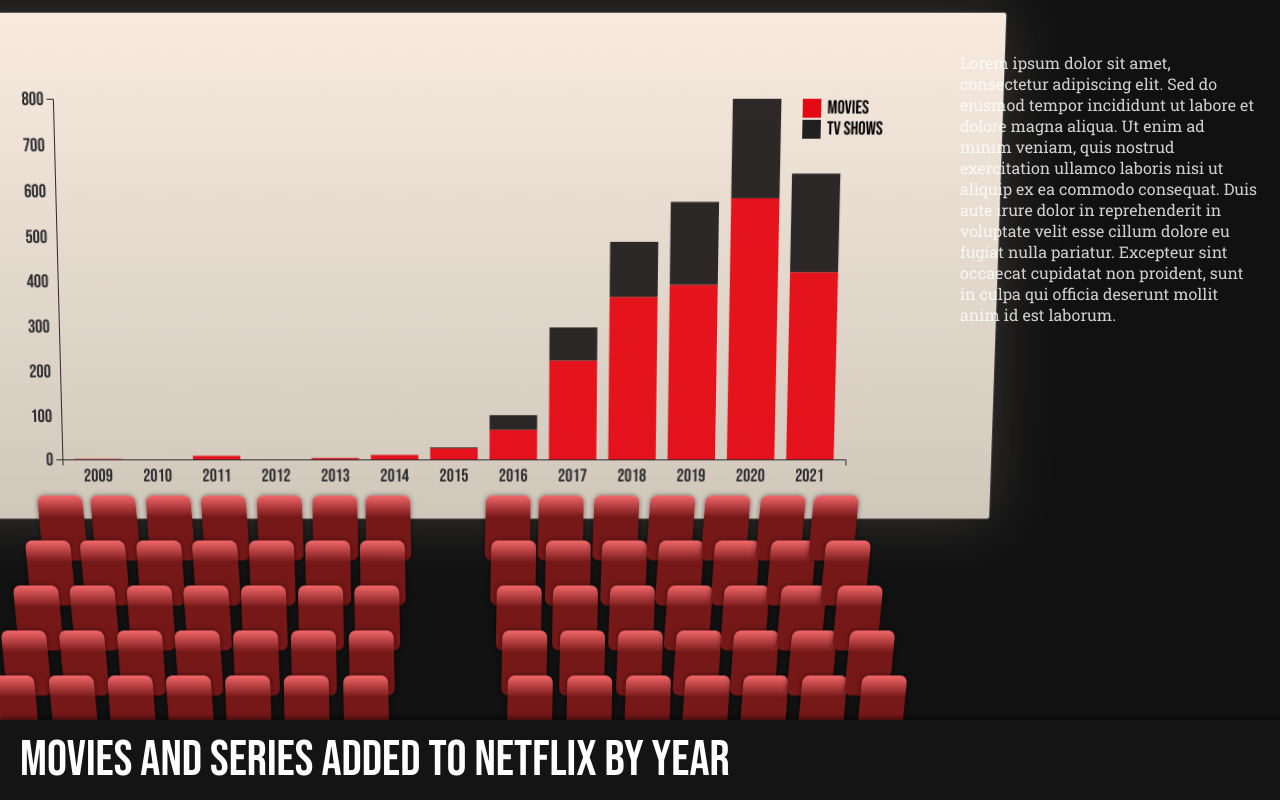
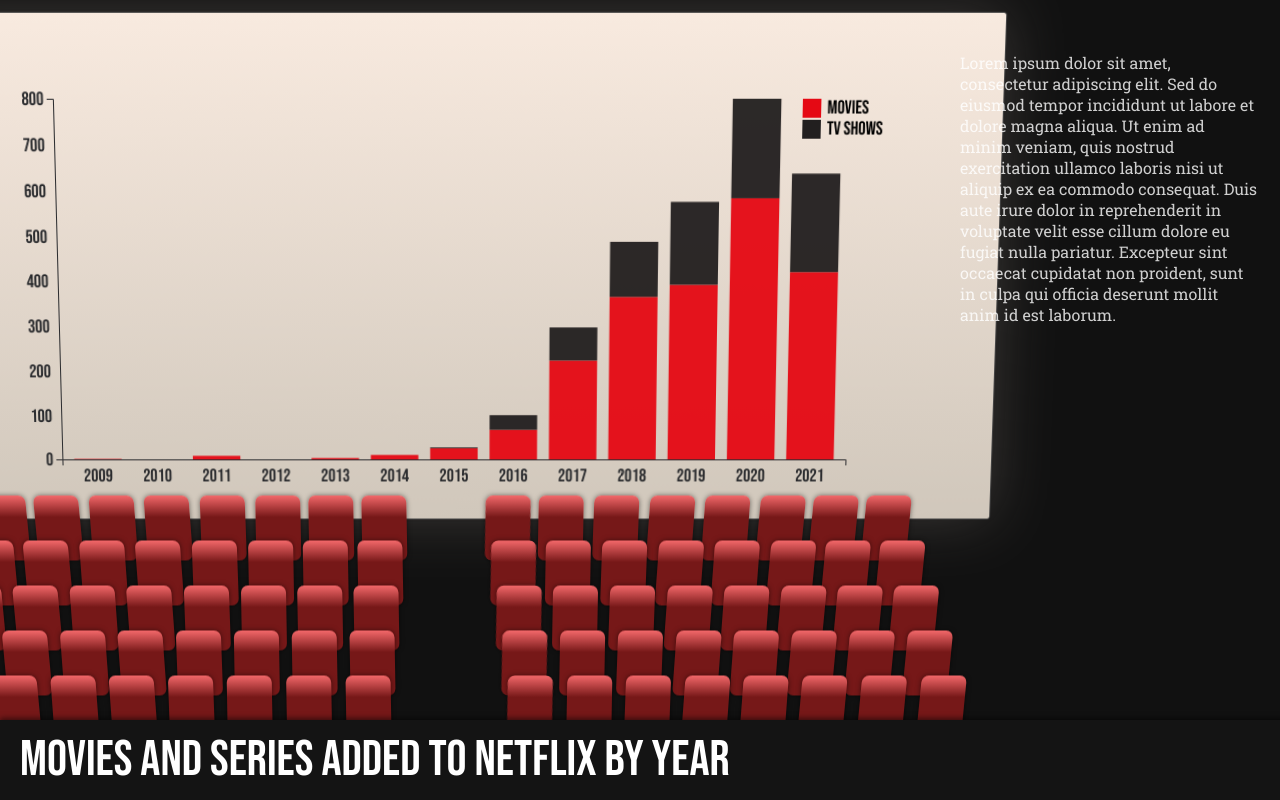
Before and after one commit to iTzxMigz/INF8808-H25-projet-20, a website built with Parcel: page src/index.html in a window 1280 px wide. Built offline with nearby package versions, Linux system fonts and the light colour scheme; files whose address does not match are found by name.

Commit message:
new seats row

```diff
--- a/src/assets/style.css
+++ b/src/assets/style.css
@@ -257,6 +257,13 @@
       transform: skew(8deg);
     }
   }
+  .row-8 {
+    transform: skew(-5deg);
+
+    .seat {
+      transform: skew(6deg);
+    }
+  }
 }
 
 
@@ -284,6 +291,7 @@
   }
 
   .row-2 {
+    z-index: 6;
     transform: skew(9deg);
 
     .seat {
@@ -292,6 +300,7 @@
   }
 
   .row-3 {
+    z-index: 5;
     transform: skew(10deg);
 
     .seat {
@@ -300,6 +309,7 @@
   }
 
   .row-4 {
+    z-index: 4;
     transform: skew(11deg);
 
     .seat {
@@ -308,6 +318,7 @@
   }
 
   .row-5 {
+    z-index: 3;
     transform: skew(12deg);
 
     .seat {
@@ -316,6 +327,7 @@
   }
 
   .row-6 {
+    z-index: 2;
     transform: skew(13deg);
 
     .seat {
@@ -324,10 +336,19 @@
   }
 
   .row-7 {
+    z-index: 1;
     transform: skew(15deg);
 
     .seat {
       transform: skew(-20deg);
+    }
+  }
+  .row-8 {
+    z-index: 0;
+    transform: skew(17deg);
+
+    .seat {
+      transform: skew(-22deg);
     }
   }
 }
--- a/src/index.html
+++ b/src/index.html
@@ -79,6 +79,14 @@
                     <div class="seat"></div>
                     <div class="seat"></div>
                   </div>
+
+                  <div class="cinema-row row-8">
+                    <div class="seat"></div>
+                    <div class="seat"></div>
+                    <div class="seat"></div>
+                    <div class="seat"></div>
+                    <div class="seat"></div>
+                  </div>
                 </div>
 
 
@@ -138,6 +146,14 @@
                     <div class="seat"></div>
                     <div class="seat"></div>
                   </div>
+
+                  <div class="cinema-row row-8">
+                    <div class="seat"></div>
+                    <div class="seat"></div>
+                    <div class="seat"></div>
+                    <div class="seat"></div>
+                    <div class="seat"></div>
+                  </div>
                 </div>
 
               </div>
```
